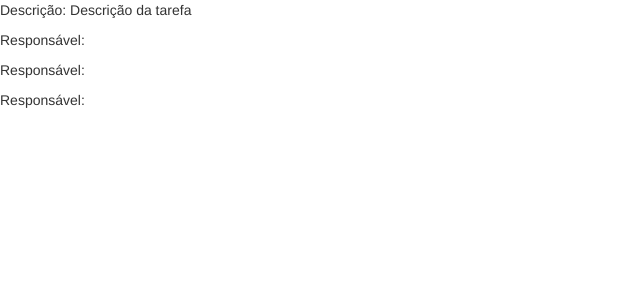
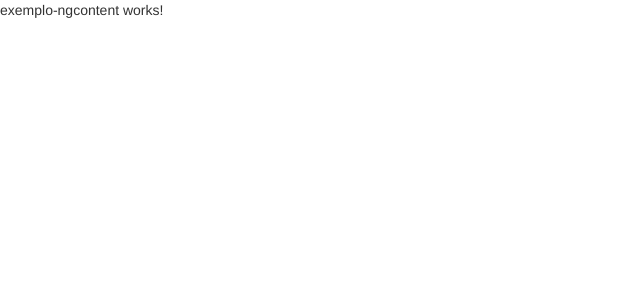
Before and after one commit to iarlenaquiles/diretivas-angular2, an Angular app: page / in a window 1280 px wide. Shown: the top 300 px of the page, without its empty margins (0-640 px from the left). Built offline with nearby package versions, Linux system fonts and the light colour scheme.

Commit message:
Chamando no root

```diff
--- a/src/app/app.component.html
+++ b/src/app/app.component.html
@@ -3,4 +3,5 @@
 <!-- <app-diretiva-ng-for></app-diretiva-ng-for> -->
 <!-- <app-diretiva-ngclass></app-diretiva-ngclass> -->
 <!-- <app-diretiva-ngstyle></app-diretiva-ngstyle> -->
-<app-operador-elvis></app-operador-elvis>
+<!-- <app-operador-elvis></app-operador-elvis> -->
+<app-exemplo-ngcontent></app-exemplo-ngcontent>
```
